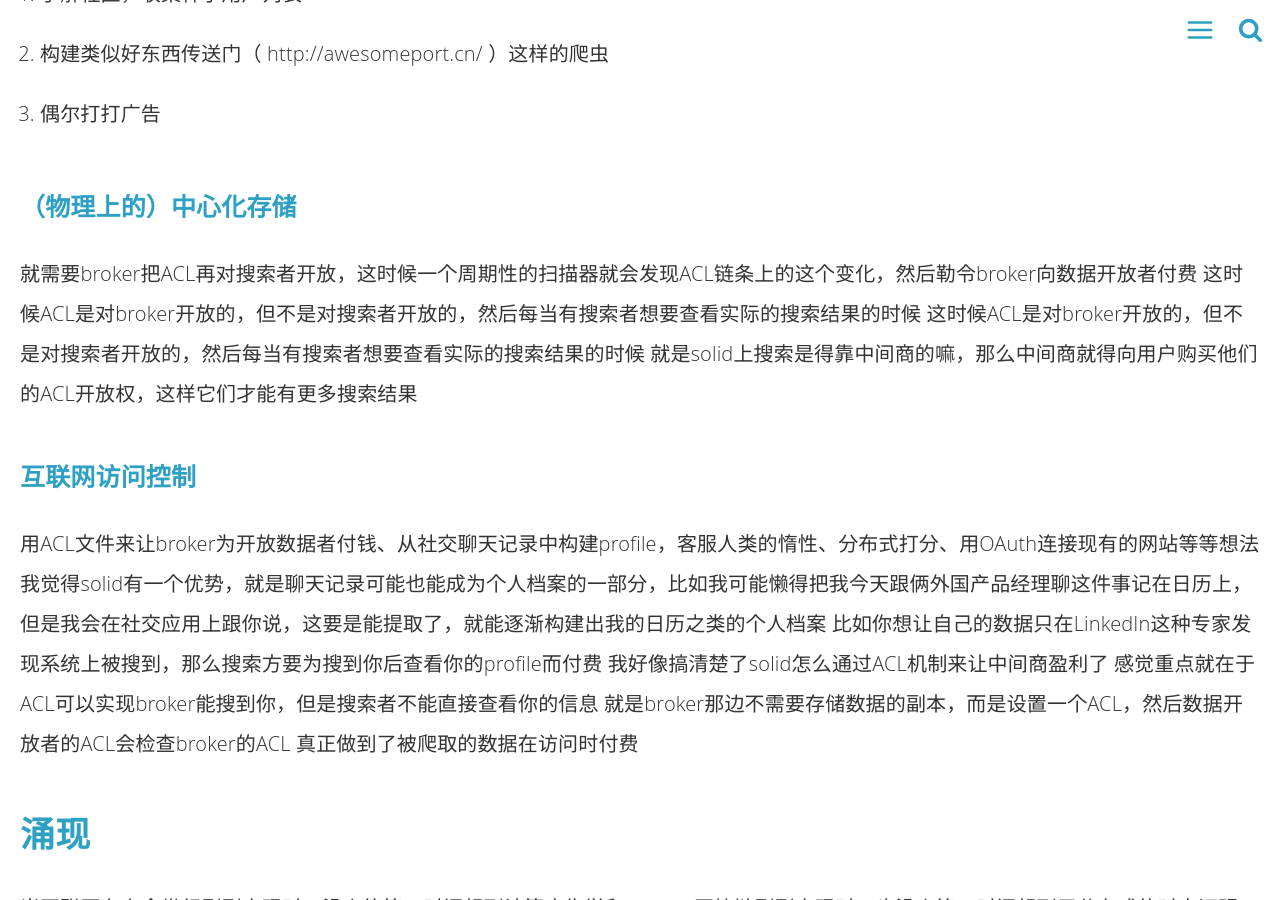
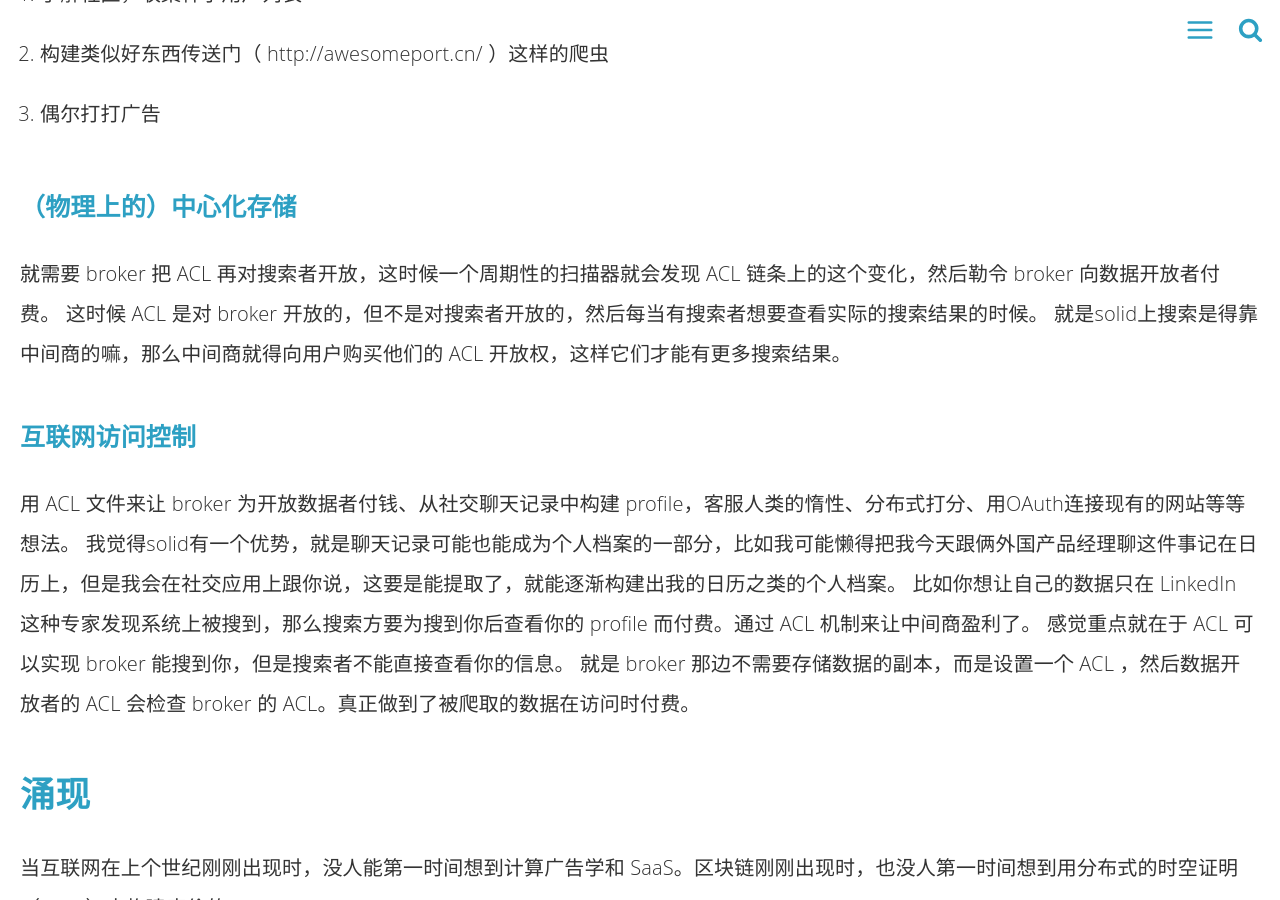
Before and after one commit to linonetwo/linonetwo.github.io, a Jekyll site: the page built from _posts/2018-12-02-SoLiD商业模式与语义网商业模式.md, in a window 1280 px wide and 900 px high, scrolled down 2559 px. Built offline with Jekyll 4.4.1, drawn with Linux system fonts in a browser that asks for light colours; comment, search, counter and statistics services are not loaded; some of the changed text lies outside the part shown.

Commit message:
Update 2018-12-02-SoLiD商业模式与语义网商业模式.md

```diff
--- a/_posts/2018-12-02-SoLiD商业模式与语义网商业模式.md
+++ b/_posts/2018-12-02-SoLiD商业模式与语义网商业模式.md
@@ -57,20 +57,17 @@ Solid 是一场革命，革的就是体大不尊的巨头的命，把数据还
 
 ### （物理上的）中心化存储
 
-就需要broker把ACL再对搜索者开放，这时候一个周期性的扫描器就会发现ACL链条上的这个变化，然后勒令broker向数据开放者付费
-这时候ACL是对broker开放的，但不是对搜索者开放的，然后每当有搜索者想要查看实际的搜索结果的时候
-这时候ACL是对broker开放的，但不是对搜索者开放的，然后每当有搜索者想要查看实际的搜索结果的时候
-就是solid上搜索是得靠中间商的嘛，那么中间商就得向用户购买他们的ACL开放权，这样它们才能有更多搜索结果
+就需要 broker 把 ACL 再对搜索者开放，这时候一个周期性的扫描器就会发现 ACL 链条上的这个变化，然后勒令 broker 向数据开放者付费。
+这时候 ACL 是对 broker 开放的，但不是对搜索者开放的，然后每当有搜索者想要查看实际的搜索结果的时候。
+就是solid上搜索是得靠中间商的嘛，那么中间商就得向用户购买他们的 ACL 开放权，这样它们才能有更多搜索结果。
 
 ### 互联网访问控制
 
-用ACL文件来让broker为开放数据者付钱、从社交聊天记录中构建profile，客服人类的惰性、分布式打分、用OAuth连接现有的网站等等想法
-我觉得solid有一个优势，就是聊天记录可能也能成为个人档案的一部分，比如我可能懒得把我今天跟俩外国产品经理聊这件事记在日历上，但是我会在社交应用上跟你说，这要是能提取了，就能逐渐构建出我的日历之类的个人档案
-比如你想让自己的数据只在LinkedIn这种专家发现系统上被搜到，那么搜索方要为搜到你后查看你的profile而付费
-我好像搞清楚了solid怎么通过ACL机制来让中间商盈利了
-感觉重点就在于ACL可以实现broker能搜到你，但是搜索者不能直接查看你的信息
-就是broker那边不需要存储数据的副本，而是设置一个ACL，然后数据开放者的ACL会检查broker的ACL
-真正做到了被爬取的数据在访问时付费
+用 ACL 文件来让 broker 为开放数据者付钱、从社交聊天记录中构建 profile，客服人类的惰性、分布式打分、用OAuth连接现有的网站等等想法。
+我觉得solid有一个优势，就是聊天记录可能也能成为个人档案的一部分，比如我可能懒得把我今天跟俩外国产品经理聊这件事记在日历上，但是我会在社交应用上跟你说，这要是能提取了，就能逐渐构建出我的日历之类的个人档案。
+比如你想让自己的数据只在 LinkedIn 这种专家发现系统上被搜到，那么搜索方要为搜到你后查看你的 profile 而付费。通过 ACL 机制来让中间商盈利了。
+感觉重点就在于 ACL 可以实现 broker 能搜到你，但是搜索者不能直接查看你的信息。
+就是 broker 那边不需要存储数据的副本，而是设置一个 ACL ，然后数据开放者的 ACL 会检查 broker 的 ACL。真正做到了被爬取的数据在访问时付费。
 
 ## 涌现
 
```
Also changed, not shown: other parts of _posts/2018-12-02-SoLiD商业模式与语义网商业模式.md (+1 -1 lines).
